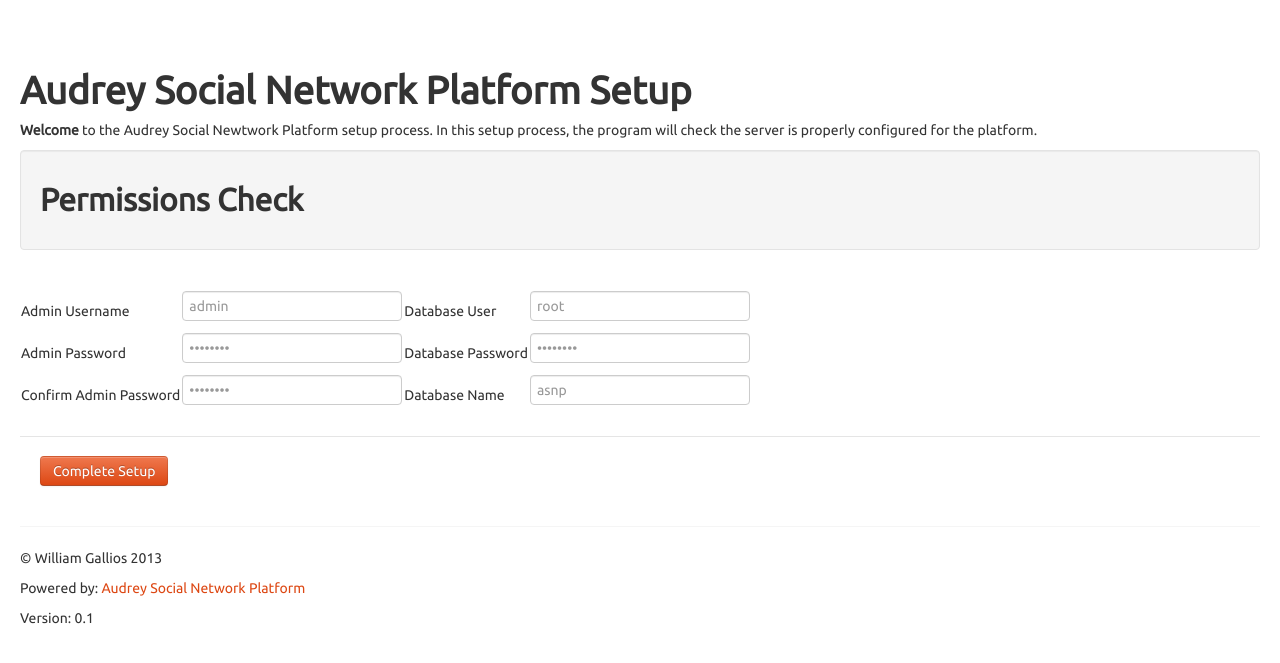
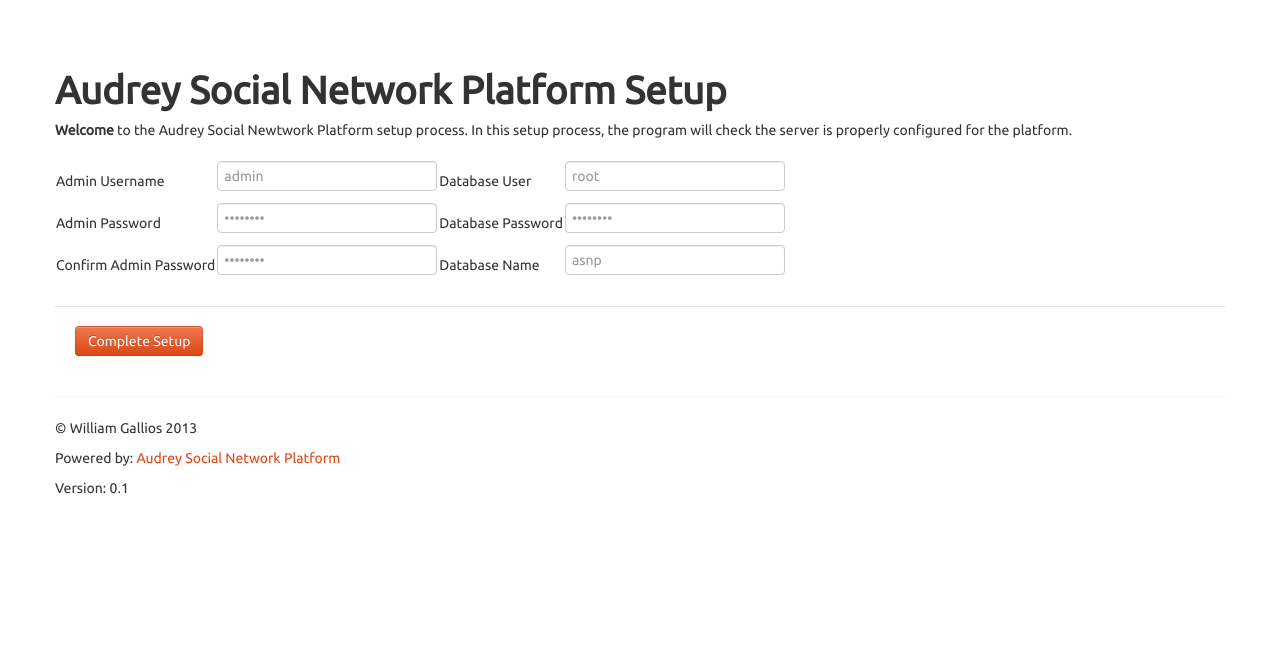
Before and after one commit to wgallios/audrey, a CodeIgniter app: page /index.php/setup/index in a window 1280 px wide. Shown: the top 663 px of the page. Run offline with CodeIgniter, Linux system fonts and the light colour scheme; data that the repository does not hold is empty.

Commit message:
minor dev

```diff
--- a/application/views/setup/index.php
+++ b/application/views/setup/index.php
@@ -1,12 +1,14 @@
+<h1>Audrey Social Network Platform Setup</h1>
 
 <p><strong>Welcome</strong> to the Audrey Social Newtwork Platform setup process. In this setup process, the program will check the server is properly configured for the platform.</p>
 
+<!--
 <div class='row-fluid'>
     <div class='span12 well'>
         <h2>Permissions Check</h2>
     </div>
 </div>
-
+//-->
 <div class='row-fluid' style="margin-top:20px;">
 
 <table class='form-table'>
--- a/application/views/templates/header_setup.php
+++ b/application/views/templates/header_setup.php
@@ -4,7 +4,6 @@
 
   <body<?php if (!empty($onload)) echo " onload=\"{$onload}\""; ?>>
 
-    <div class="container-fluid">
+    <div class="container">
 
-
-    <h1>Audrey Social Network Platform Setup</h1>
+    <?php include_once 'alert.php' ?>
--- a/sql/function_codeDisplay.sql
+++ b/sql/function_codeDisplay.sql
@@ -1,7 +1,7 @@
 DELIMITER $$
 
 CREATE
-    FUNCTION `codeDislay`(iGroup INT UNSIGNED, iCode INT UNSIGNED)
+    FUNCTION `codeDisplay`(iGroup INT UNSIGNED, iCode INT UNSIGNED)
             RETURNS VARCHAR(300)
 BEGIN
 DECLARE returnDisplay VARCHAR(300);
```
